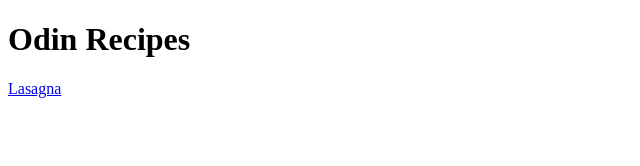
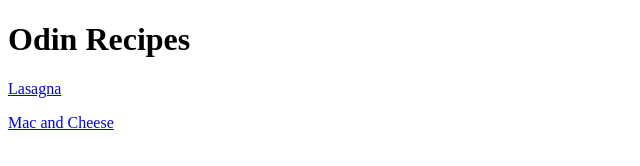
Before and after one commit to khalidkhalil8/odin-recipes, a plain HTML site: page index.html in a window 1280 px wide. Shown: the whole page, without its empty margins (0-640 px from the left). Drawn offline with Linux system fonts and the light colour scheme.

Commit message:
Add mac and cheese recipe

```diff
--- a/index.html
+++ b/index.html
@@ -9,5 +9,7 @@
     <h1>Odin Recipes</h1>
 
     <p><a href="recipes/lasagna.html">Lasagna</a></p>
+
+    <p><a href="recipes/mac-and-cheese.html">Mac and Cheese</a></p>
 </body>
 </html>
```
Also changed, not shown: 1 other file.
